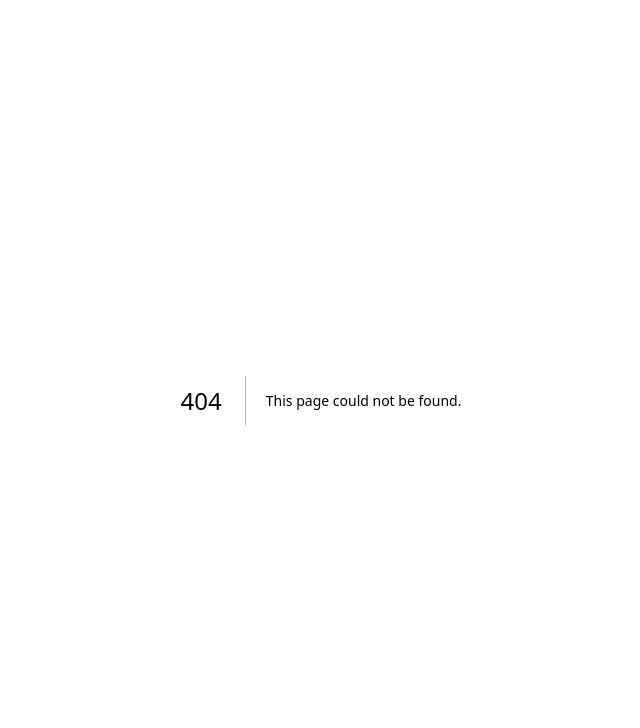
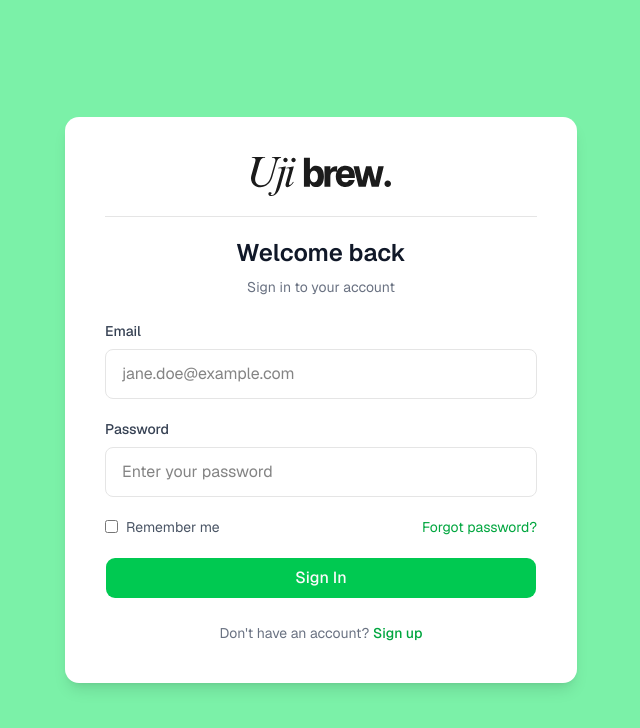
Before and after one commit to aspherr/Uji-Brew, a Next.js app: page /auth/login in a window 1280 px wide. Before the commit this address had no page. Shown: the top 728 px of the page, without its empty margins (319-959 px from the left). Built offline with nearby package versions, Linux system fonts and the light colour scheme; a web font is replaced by a local one.

Commit message:
feat: created login page

```diff
--- /dev/null
+++ b/src/app/auth/login/page.tsx
@@ -0,0 +1,103 @@
+"use client"
+
+import Image from "next/image"
+import Link from "next/link"
+import { useState } from "react"
+
+import { Button } from "@/components/ui/button"
+import { Separator } from "@/components/ui/separator"
+
+const Page = () => {
+  const [email, setEmail] = useState("")
+  const [password, setPassword] = useState("")
+
+  const handleSubmit = (e: React.FormEvent<HTMLFormElement>) => {
+    e.preventDefault()
+  }
+
+  return (
+    <div className="flex items-center justify-center w-full min-h-screen bg-green-300 px-4 font-sans">
+      <section className="bg-white rounded-xl w-full max-w-lg shadow-lg overflow-hidden">
+        <div className="w-full">
+          <div className="flex flex-col p-10">
+            <Link href="/" className="flex items-center justify-center">
+              <Image
+                src="/global/logo.svg"
+                width={140}
+                height={140}
+                alt="Uji Brew Logo"
+              />
+            </Link>
+
+            <Separator className="my-5" />
+
+            <div className="mb-6 text-center">
+              <h1 className="text-2xl font-semibold text-gray-900">Welcome back</h1>
+              <p className="mt-2 text-sm text-gray-500">
+                Sign in to your account
+              </p>
+            </div>
+
+            <form onSubmit={handleSubmit} className="space-y-5">
+              <div>
+                <label className="mb-2 block text-sm font-medium text-gray-700">
+                  Email
+                </label>
+                <input
+                  type="email"
+                  placeholder="jane.doe@example.com"
+                  value={email}
+                  onChange={(e) => setEmail(e.target.value)}
+                  className="w-full rounded-md border px-4 py-3 outline-none transition focus:ring-2 focus:ring-green-400"
+                />
+              </div>
+
+              <div>
+                <label className="mb-2 block text-sm font-medium text-gray-700">
+                  Password
+                </label>
+                <input
+                  type="password"
+                  placeholder="Enter your password"
+                  value={password}
+                  onChange={(e) => setPassword(e.target.value)}
+                  className="w-full rounded-md border px-4 py-3 outline-none transition focus:ring-2 focus:ring-green-400"
+                />
+              </div>
+
+              <div className="flex items-center justify-between text-sm">
+                <label className="flex items-center gap-2 text-gray-600">
+                  <input type="checkbox" className="accent-green-500" />
+                  Remember me
+                </label>
+
+                <Link
+                  href="/forgot-password"
+                  className="text-green-600 hover:text-green-700 hover:underline"
+                >
+                  Forgot password?
+                </Link>
+              </div>
+
+              <Button className="w-full py-5 bg-green-500 hover:bg-green-600 text-md">
+                Sign In
+              </Button>
+            </form>
+
+            <p className="mt-6 text-center text-sm text-gray-500">
+              Don&apos;t have an account?{" "}
+              <Link
+                href="/signup"
+                className="font-medium text-green-600 hover:text-green-700 hover:underline"
+              >
+                Sign up
+              </Link>
+            </p>
+          </div>
+        </div>
+      </section>
+    </div>
+  )
+}
+
+export default Page
--- a/src/components/Navbar.tsx
+++ b/src/components/Navbar.tsx
@@ -1,5 +1,6 @@
 import Image from "next/image";
 import Link from 'next/link';
+
 import { User, ShoppingCart } from 'lucide-react';
 
 const Navbar = () => {
@@ -29,7 +30,8 @@ const Navbar = () => {
 
             <div className="flex items-center gap-10">
                 <div className="p-2 rounded-full hover:bg-green-200 duration-300 transition">
-                    <User />
+
+                    <Link href={"/auth/login"}><User/></Link>
                 </div>
 
                 <div className="p-2 rounded-full hover:bg-green-200 duration-300 transition">
--- a/src/components/ProductCard.tsx
+++ b/src/components/ProductCard.tsx
@@ -30,14 +30,9 @@ import { Check, Plus } from 'lucide-react';
             </h3>
 
             <div className="flex items-center justify-center gap-3">
-                <div className="size-7 min-w-7 min-h-7 rounded-full bg-green-300 hover:bg-green-400 transition-all duration-300 flex items-center justify-center shrink-0 overflow-hidden">
-                    <Check className="w-3.5 h-3.5" />
-                </div>
-
                 <button
                     type="button"
-                    className="size-7 min-w-7 min-h-7 rounded-full bg-green-300 hover:bg-green-400 transition-all duration-300 flex items-center justify-center shrink-0 overflow-hidden p-0"
-                >
+                    className="size-7 min-w-7 min-h-7 rounded-full bg-green-300 hover:bg-green-400 transition-all duration-300 flex items-center justify-center shrink-0 overflow-hidden p-0">
                     <Plus className="w-3.5 h-3.5" />
                 </button>
             </div>
```
